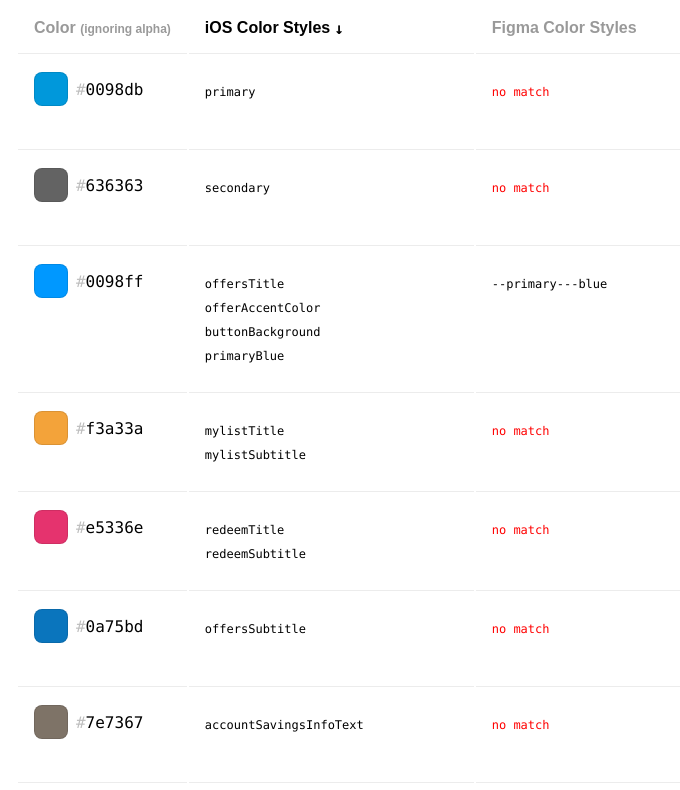
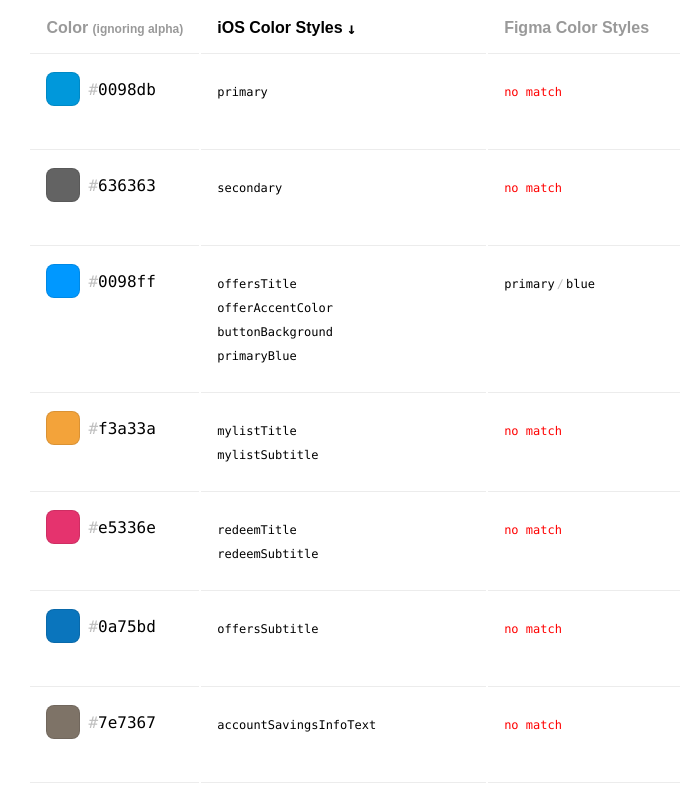
Before and after one commit to tinymachine/qt-tahoe-color-compare, a website built with Parcel: page index.html in a window 1280 px wide. Shown: the part 89-879 px from the top of the page, without its empty margins (211-891 px from the left). Built offline with nearby package versions, Linux system fonts and the light colour scheme.

Commit message:
tweak: improve Figma color styles formatting

```diff
--- a/src/index.js
+++ b/src/index.js
@@ -1,37 +1,53 @@
-import "./styles.css";
-import figmaColorsRaw from "../data/figma-colors";
-import iosColorsRaw from "../data/ios-colors";
+import './styles.css'
+import figmaColorsRaw from '../data/figma-colors'
+import iosColorsRaw from '../data/ios-colors'
+
+// finesse colors
 
 const figmaColors = figmaColorsRaw.map(({ name, hex }) => {
   return {
-    name: name.replace(/ /g, ""),
-    hex: hex.toLowerCase()
-  };
-});
+    name: name
+      .substring(2)
+      .replace(/ /g, '')
+      .replace(/---/g, '/')
+      .replace(/\//g, `<span class="subtle padded">/</span>`)
+      .replace(/\s-/g, ' ')
+      .replace(/--/g, '-'),
+    hex: hex.toLowerCase(),
+  }
+})
 
 const iosColors = Object.keys(iosColorsRaw).map((name) => {
   return {
     name,
-    hex: iosColorsRaw[name].any.slice(0, -2).toLowerCase() // strip alpha from end
-  };
-});
+    hex: iosColorsRaw[name].any.slice(0, -2).toLowerCase(), // strip alpha from end
+  }
+})
+
+// set up array of colors
 
 const allHexColors = {
   iosFirst: [
     ...iosColors.map(({ hex }) => hex),
-    ...figmaColors.map(({ hex }) => hex)
+    ...figmaColors.map(({ hex }) => hex),
   ],
   figmaFirst: [
     ...figmaColors.map(({ hex }) => hex),
-    ...iosColors.map(({ hex }) => hex)
-  ]
-};
+    ...iosColors.map(({ hex }) => hex),
+  ],
+}
 
 const uniqueHexColorsSortedBy = {
   ios: [...new Set(allHexColors.iosFirst.map((hex) => hex))],
-  figma: [...new Set(allHexColors.figmaFirst.map((hex) => hex))],
-  color: [...new Set(allHexColors.iosFirst.map((hex) => hex).sort())]
-};
+  figma: [
+    ...new Set(allHexColors.figmaFirst.map((hex) => hex)),
+  ],
+  color: [
+    ...new Set(allHexColors.iosFirst.map((hex) => hex).sort()),
+  ],
+}
+
+// generate markup
 
 const getColorDot = (hex) => `
   <span
@@ -39,28 +55,32 @@ const getColorDot = (hex) => `
     style="background-color: ${hex};"
   >
   </span>
-`;
+`
 
 const styleHash = (hex) => `
   ${hex.replace(/#/, '<span class="subtle">#</span>')}
-`;
+`
 
 const getHexMarkup = (hex) => `
   <span class="hex-with-dot">
     ${getColorDot(hex)}
     <span>${styleHash(hex)}</span>
   </span>
-`;
+`
 
 const getMatchingColorNames = ({ colorSet, hex }) => {
   const matches = colorSet
     .filter((color) => color.hex === hex)
-    .map(({ name }) => name);
+    .map(({ name }) => name)
 
-  return matches.length > 0 ? matches : [`<span class="error">no match</span>`];
-};
+  return matches.length > 0
+    ? matches
+    : [`<span class="error">no match</span>`]
+}
 
-document.getElementById("app").innerHTML = `
+// set up document structure
+
+document.getElementById('app').innerHTML = `
 <main>
   <h1>Tahoe Colors Compared</h1>
   <table>
@@ -75,9 +95,13 @@ document.getElementById("app").innerHTML = `
     </tbody>
   </table>
 </main>
-`;
+`
 
-const markupContainer = document.querySelector("#markup-container");
+// set up toggles
+
+const markupContainer = document.querySelector(
+  '#markup-container'
+)
 
 const getAndInsertMarkup = (hexSet) => {
   const markup = hexSet.map(
@@ -86,33 +110,35 @@ const getAndInsertMarkup = (hexSet) => {
         <td class="mono">${getHexMarkup(hex)}</td>
         <td class="mono small">${getMatchingColorNames({
           colorSet: iosColors,
-          hex
-        }).join("<br>")}</td>
+          hex,
+        }).join('<br>')}</td>
         <td class="mono small">${getMatchingColorNames({
           colorSet: figmaColors,
-          hex
-        }).join("<br>")}</td>
+          hex,
+        }).join('<br>')}</td>
       </tr>
     `
-  );
+  )
 
-  markupContainer.innerHTML = markup.join("");
-};
+  markupContainer.innerHTML = markup.join('')
+}
 
-const toggles = document.querySelectorAll("[data-sort]");
+const toggles = document.querySelectorAll('[data-sort]')
 
 const sortColorsBy = (sort) => {
   toggles.forEach((toggle) => {
-    toggle.classList.remove("active");
-  });
-  const toggle = document.querySelector(`[data-sort="${sort}"]`);
-  toggle.classList.add("active");
+    toggle.classList.remove('active')
+  })
+  const toggle = document.querySelector(`[data-sort="${sort}"]`)
+  toggle.classList.add('active')
 
-  getAndInsertMarkup(uniqueHexColorsSortedBy[sort]);
-};
+  getAndInsertMarkup(uniqueHexColorsSortedBy[sort])
+}
 
 toggles.forEach((toggle) => {
-  toggle.addEventListener("click", () => sortColorsBy(toggle.dataset.sort));
-});
+  toggle.addEventListener('click', () =>
+    sortColorsBy(toggle.dataset.sort)
+  )
+})
 
-sortColorsBy("ios");
+sortColorsBy('ios')
--- a/src/styles.css
+++ b/src/styles.css
@@ -1,7 +1,8 @@
 :root {
-  --font-family-monospace: ui-monospace, Menlo, Monaco, "Cascadia Mono",
-    "Segoe UI Mono", "Roboto Mono", "Oxygen Mono", "Ubuntu Monospace",
-    "Source Code Pro", "Fira Mono", "Droid Sans Mono", "Courier New", monospace;
+  --font-family-monospace: ui-monospace, 'SF Mono', Menlo,
+    Monaco, 'Cascadia Mono', 'Segoe UI Mono', 'Roboto Mono',
+    'Oxygen Mono', 'Ubuntu Monospace', 'Source Code Pro',
+    'Fira Mono', 'Droid Sans Mono', 'Courier New', monospace;
 }
 
 body {
@@ -57,7 +58,7 @@ th.active {
 th.active::after {
   position: absolute;
   margin-left: 0.25rem;
-  content: "↓";
+  content: '↓';
   font-family: var(--font-family-monospace);
 }
 
@@ -105,3 +106,7 @@ td {
 .error {
   color: red;
 }
+
+.padded {
+  padding: 0 0.125rem;
+}
```
Also changed, not shown: 1 other file.
